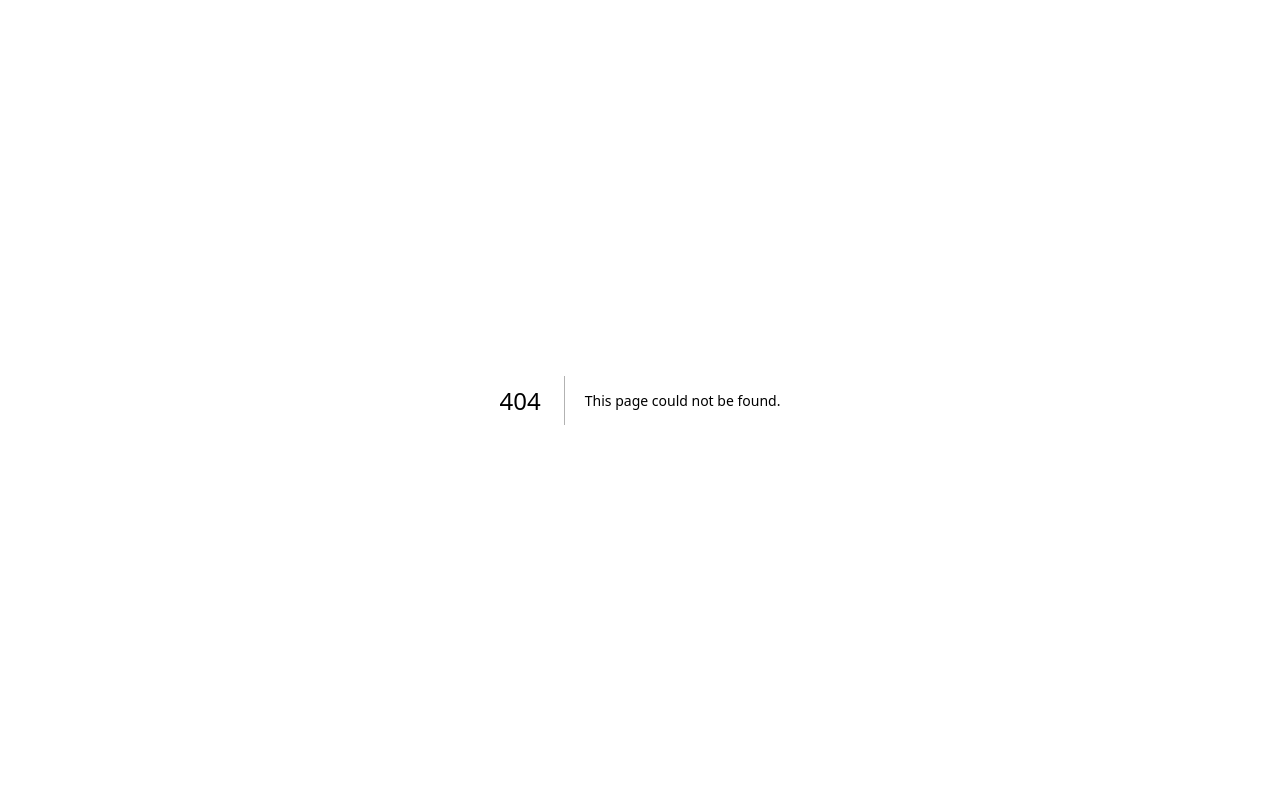
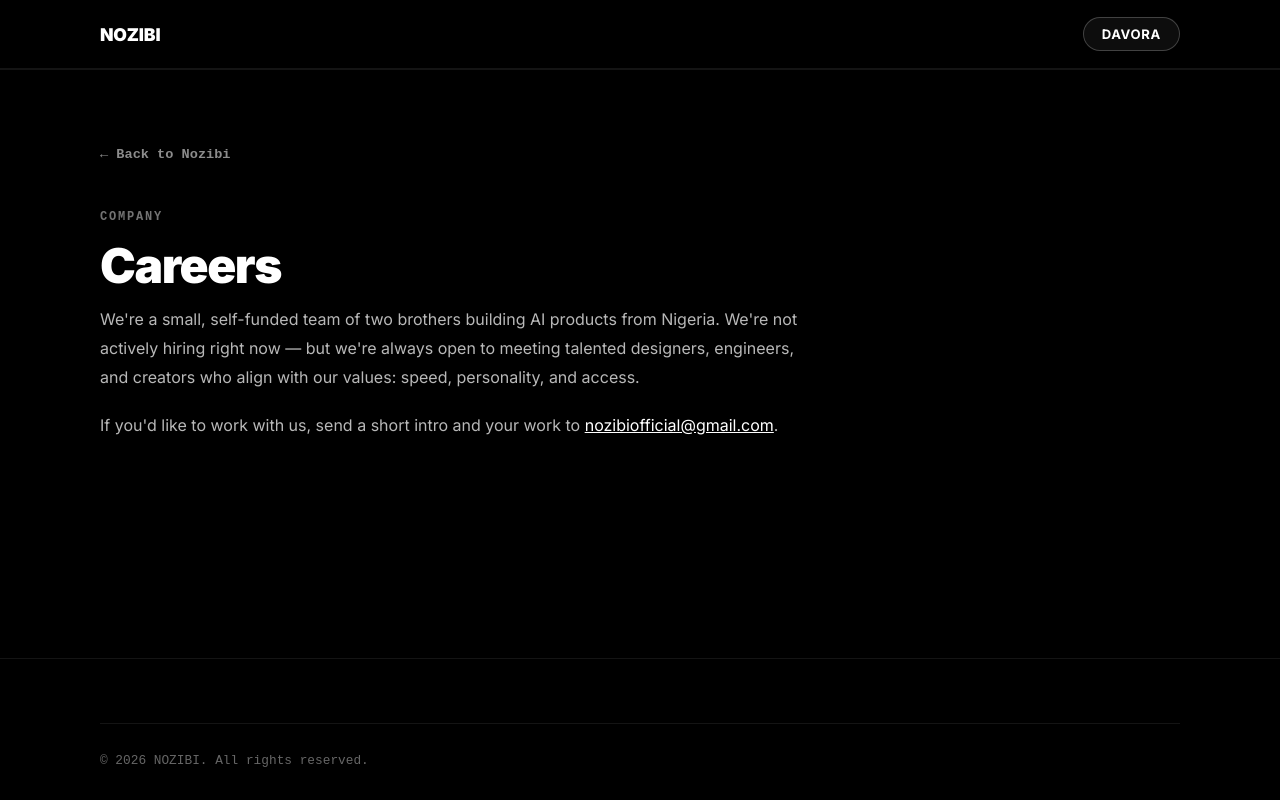
Before and after one commit to davidcalebvl-del/nozibi-website, a Next.js app: page /careers in a window 1280 px wide. Before the commit this address had no page. Built offline with nearby package versions, Linux system fonts and the light colour scheme.

Commit message:
fix: replace dead footer placeholder links with real Careers/Blog pages and Email mailto

```diff
--- a/app/bio/david/page.tsx
+++ b/app/bio/david/page.tsx
@@ -111,7 +111,7 @@ export default function DavidBio() {
               <ul className="footer-links">
                 <li><a href="/#about">About Us</a></li>
                 <li><a href="/#about">Our Story</a></li>
-                <li><a href="#">Careers</a></li>
+                <li><a href="/careers">Careers</a></li>
               </ul>
             </div>
 
@@ -135,7 +135,7 @@ export default function DavidBio() {
               <h4 className="footer-col-title">RESEARCH</h4>
               <ul className="footer-links">
                 <li><a href="/#about">Our Approach</a></li>
-                <li><a href="#">Blog</a></li>
+                <li><a href="/blog">Blog</a></li>
               </ul>
             </div>
 
@@ -160,7 +160,7 @@ export default function DavidBio() {
                     GitHub
                   </a>
                 </li>
-                <li><a href="#">X / Twitter</a></li>
+                <li><a href="mailto:nozibiofficial@gmail.com">Email</a></li>
               </ul>
             </div>
           </div>
--- a/app/bio/joshua/page.tsx
+++ b/app/bio/joshua/page.tsx
@@ -102,7 +102,7 @@ export default function JoshuaBio() {
               <ul className="footer-links">
                 <li><a href="/#about">About Us</a></li>
                 <li><a href="/#about">Our Story</a></li>
-                <li><a href="#">Careers</a></li>
+                <li><a href="/careers">Careers</a></li>
               </ul>
             </div>
 
@@ -126,7 +126,7 @@ export default function JoshuaBio() {
               <h4 className="footer-col-title">RESEARCH</h4>
               <ul className="footer-links">
                 <li><a href="/#about">Our Approach</a></li>
-                <li><a href="#">Blog</a></li>
+                <li><a href="/blog">Blog</a></li>
               </ul>
             </div>
 
@@ -151,7 +151,7 @@ export default function JoshuaBio() {
                     GitHub
                   </a>
                 </li>
-                <li><a href="#">X / Twitter</a></li>
+                <li><a href="mailto:nozibiofficial@gmail.com">Email</a></li>
               </ul>
             </div>
           </div>
--- /dev/null
+++ b/app/careers/page.tsx
@@ -0,0 +1,70 @@
+import Link from "next/link";
+
+export const metadata = {
+  title: "Careers — Nozibi",
+  description: "Join Nozibi. We're always looking for talented builders.",
+};
+
+export default function Careers() {
+  return (
+    <div className="site-wrapper">
+      <header className="header">
+        <div className="header-container">
+          <Link href="/" className="brand-logo" aria-label="NOZIBI Home">
+            <span className="brand-text">NOZIBI</span>
+          </Link>
+          <a
+            href="https://davora.xyz"
+            target="_blank"
+            rel="noopener noreferrer"
+            className="pill-btn header-pill"
+          >
+            DAVORA
+          </a>
+        </div>
+      </header>
+
+      <main>
+        <section className="section bio-section">
+          <div className="container">
+            <Link href="/" className="bio-back">
+              &larr; Back to Nozibi
+            </Link>
+            <span className="section-label">COMPANY</span>
+            <h1 className="bio-name">Careers</h1>
+            <div className="bio-body">
+              <p>
+                We're a small, self-funded team of two brothers building AI
+                products from Nigeria. We're not actively hiring right now — but
+                we're always open to meeting talented designers, engineers, and
+                creators who align with our values: speed, personality, and
+                access.
+              </p>
+              <p>
+                If you'd like to work with us, send a short intro and your work
+                to{" "}
+                <a
+                  href="mailto:nozibiofficial@gmail.com"
+                  style={{ color: "#fff", textDecoration: "underline" }}
+                >
+                  nozibiofficial@gmail.com
+                </a>
+                .
+              </p>
+            </div>
+          </div>
+        </section>
+      </main>
+
+      <footer className="footer">
+        <div className="container">
+          <div className="footer-bottom">
+            <span className="footer-right">
+              &copy; 2026 NOZIBI. All rights reserved.
+            </span>
+          </div>
+        </div>
+      </footer>
+    </div>
+  );
+}
--- a/app/page.tsx
+++ b/app/page.tsx
@@ -319,7 +319,7 @@ export default function Home() {
               <ul className="footer-links">
                 <li><a href="#about">About Us</a></li>
                 <li><a href="#about">Our Story</a></li>
-                <li><a href="#">Careers</a></li>
+                <li><a href="/careers">Careers</a></li>
               </ul>
             </div>
 
@@ -343,7 +343,7 @@ export default function Home() {
               <h4 className="footer-col-title">RESEARCH</h4>
               <ul className="footer-links">
                 <li><a href="#about">Our Approach</a></li>
-                <li><a href="#">Blog</a></li>
+                <li><a href="/blog">Blog</a></li>
               </ul>
             </div>
 
@@ -368,7 +368,7 @@ export default function Home() {
                     GitHub
                   </a>
                 </li>
-                <li><a href="#">X / Twitter</a></li>
+                <li><a href="mailto:nozibiofficial@gmail.com">Email</a></li>
               </ul>
             </div>
           </div>
```
Also changed, not shown: app/blog/page.tsx (added, +62 -0 lines).
